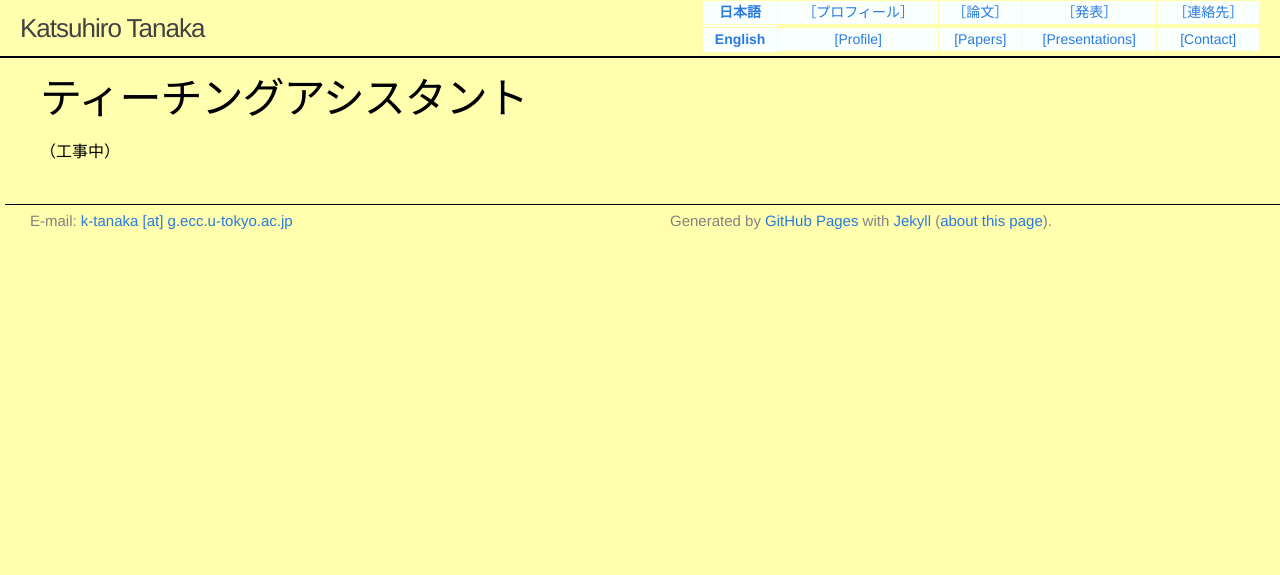
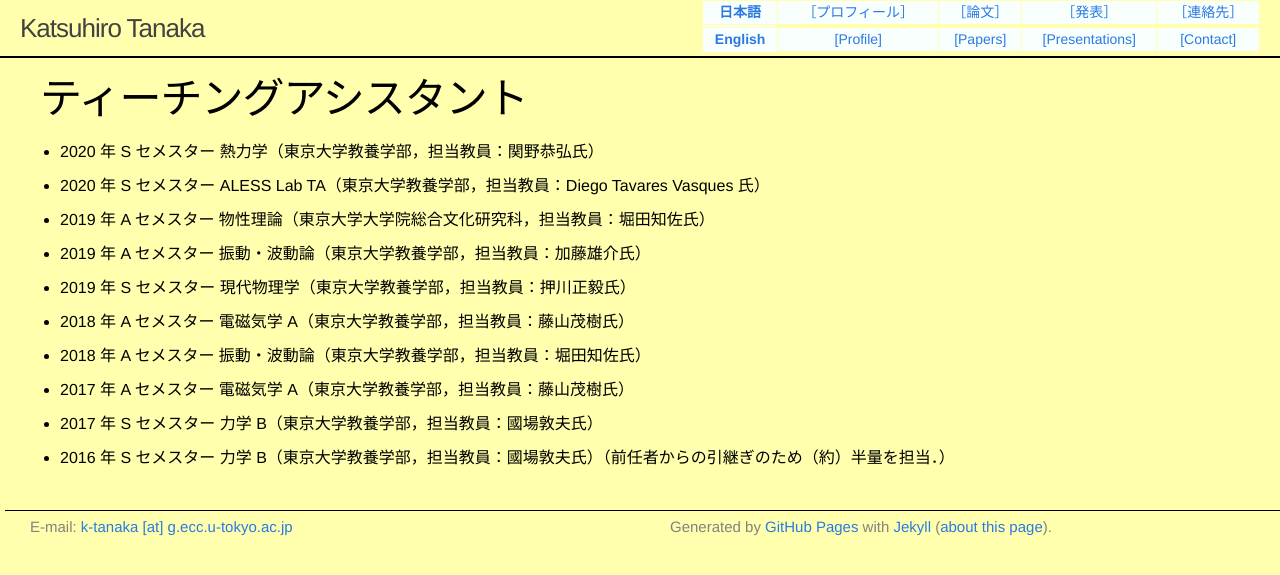
Before and after one commit to katsu-tanaka/katsu-tanaka.github.io, a Jekyll site: the page built from ja/ta_j.md, in a window 1280 px wide. Shown: the top 575 px of the page. Built offline with Jekyll 4.4.1, drawn with Linux system fonts in a browser that asks for light colours.

```diff
--- a/ja/ta_j.md
+++ b/ja/ta_j.md
@@ -3,4 +3,22 @@ layout: page
 title: ティーチングアシスタント
 ---
 
-（工事中）
+- 2020 年 S セメスター 熱力学（東京大学教養学部，担当教員：関野恭弘氏）
+
+- 2020 年 S セメスター ALESS Lab TA（東京大学教養学部，担当教員：Diego Tavares Vasques 氏）
+
+- 2019 年 A セメスター 物性理論（東京大学大学院総合文化研究科，担当教員：堀田知佐氏）
+
+- 2019 年 A セメスター 振動・波動論（東京大学教養学部，担当教員：加藤雄介氏）
+
+- 2019 年 S セメスター 現代物理学（東京大学教養学部，担当教員：押川正毅氏）
+
+- 2018 年 A セメスター 電磁気学 A（東京大学教養学部，担当教員：藤山茂樹氏）
+
+- 2018 年 A セメスター 振動・波動論（東京大学教養学部，担当教員：堀田知佐氏）
+
+- 2017 年 A セメスター 電磁気学 A（東京大学教養学部，担当教員：藤山茂樹氏）
+
+- 2017 年 S セメスター 力学 B（東京大学教養学部，担当教員：國場敦夫氏）
+
+- 2016 年 S セメスター 力学 B（東京大学教養学部，担当教員：國場敦夫氏）（前任者からの引継ぎのため（約）半量を担当．）
```
Also changed, not shown: index.md (+1 -1 lines), index_e.md (+1 -1 lines).
